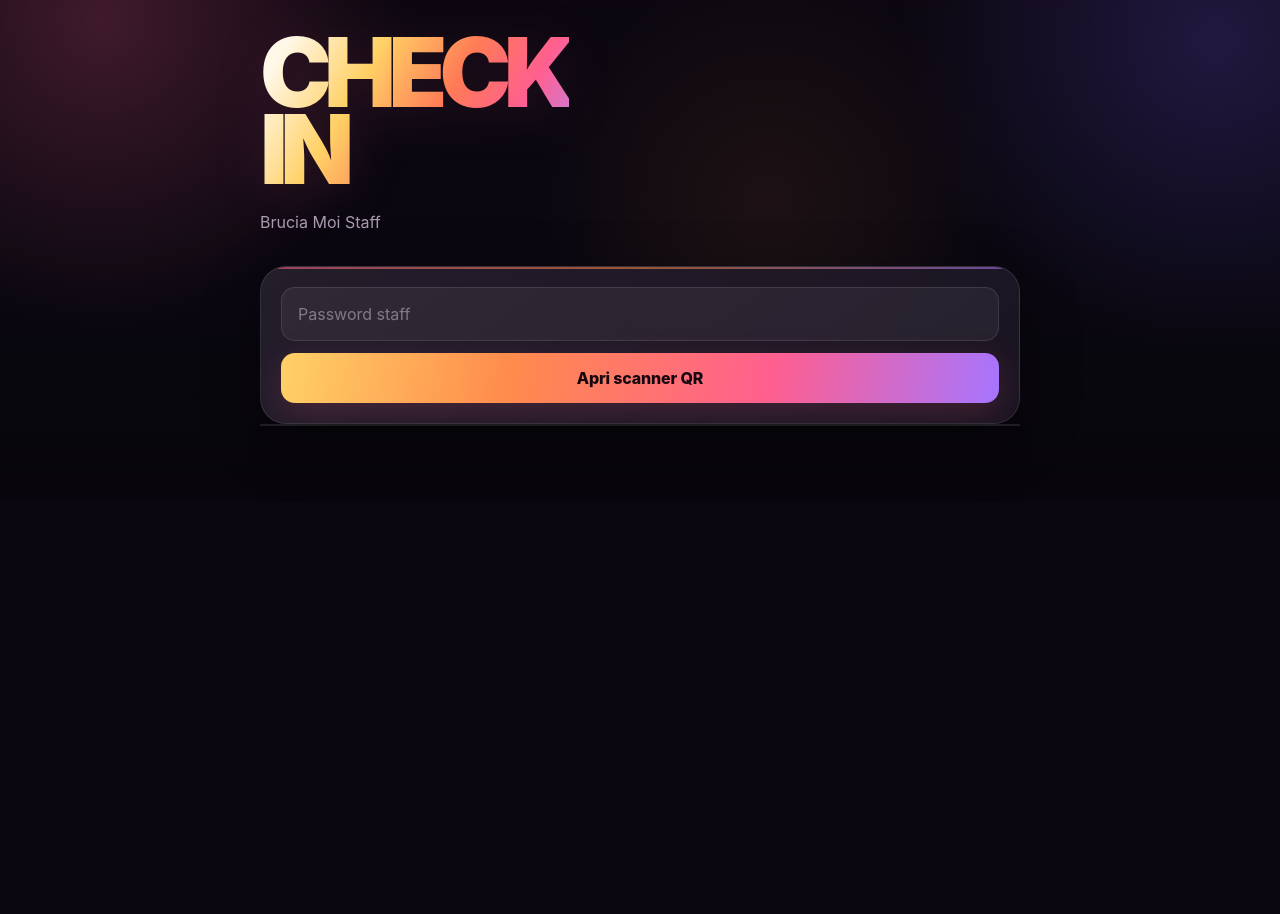
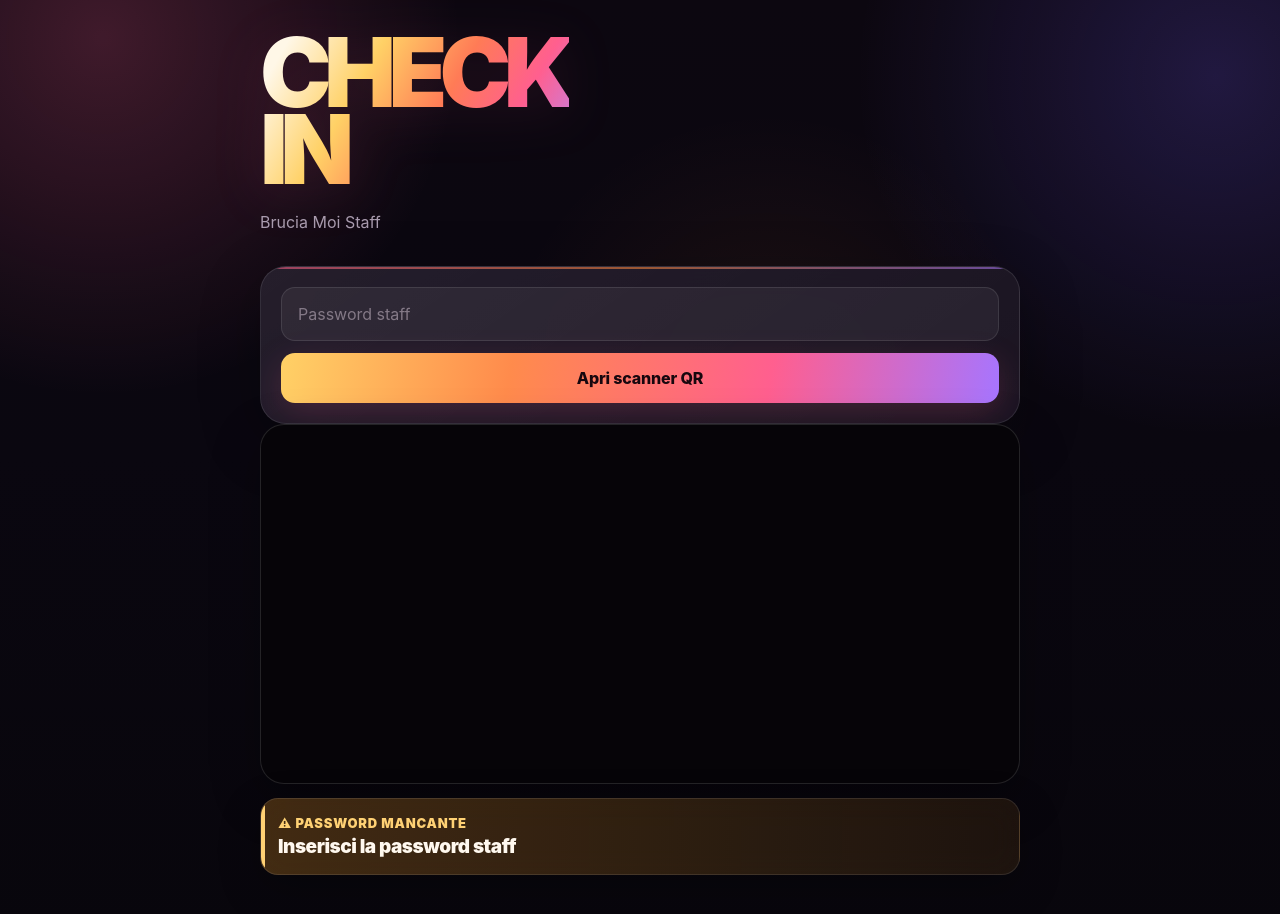
Before and after one commit to ghiusebbe/Brucia-Moi-Ticketing-App, a Next.js app: page /scan in a window 1280 px wide. Both pictures are taken after a click on the button "Apri scanner QR". Shown: the top 914 px of the page. Before the commit the page ends 800 px from the top, so only its background shows below. Built offline with nearby package versions, Linux system fonts and the light colour scheme.

Commit message:
Improve scanner result UX

```diff
--- a/app/globals.css
+++ b/app/globals.css
@@ -1189,3 +1189,117 @@ button:disabled {
     width: 100%;
   }
 }
+
+
+/* SCANNER UX IMPROVEMENTS */
+
+#reader {
+  width: 100% !important;
+  min-height: 360px;
+  overflow: hidden;
+  border-radius: 24px !important;
+  position: relative;
+}
+
+#reader video {
+  width: 100% !important;
+  min-height: 360px;
+  object-fit: cover;
+  border-radius: 24px;
+}
+
+/* Nasconde elementi superflui della libreria scanner */
+#reader__dashboard_section_swaplink,
+#reader__dashboard_section_csr span {
+  font-size: 12px !important;
+}
+
+.scan-banner {
+  position: relative;
+  overflow: hidden;
+
+  margin-top: 14px;
+  padding: 16px 17px;
+
+  border-radius: 18px;
+
+  box-shadow:
+    0 14px 40px rgba(0,0,0,.25);
+
+  animation: scanResultIn .22s ease-out;
+}
+
+.scan-banner::before {
+  content: "";
+  position: absolute;
+  top: 0;
+  left: 0;
+  bottom: 0;
+
+  width: 4px;
+}
+
+.scan-banner.valid::before {
+  background: var(--success);
+}
+
+.scan-banner.used::before {
+  background: var(--danger);
+}
+
+.scan-banner.error::before {
+  background: var(--warning);
+}
+
+.scan-banner-title {
+  font-size: 13px;
+  font-weight: 900;
+  letter-spacing: .06em;
+  text-transform: uppercase;
+}
+
+.scan-banner-name {
+  margin-top: 5px;
+
+  color: var(--text);
+
+  font-size: 19px;
+  line-height: 1.15;
+  font-weight: 900;
+  letter-spacing: -.025em;
+}
+
+.scan-banner.valid .scan-banner-name {
+  color: #f3fff5;
+}
+
+.scan-banner.used .scan-banner-name {
+  color: #fff1f1;
+}
+
+@keyframes scanResultIn {
+  from {
+    opacity: 0;
+    transform: translateY(5px) scale(.99);
+  }
+
+  to {
+    opacity: 1;
+    transform: translateY(0) scale(1);
+  }
+}
+
+@media (max-width: 620px) {
+  #reader,
+  #reader video {
+    min-height: 400px;
+  }
+
+  .scan-banner {
+    padding: 15px 16px;
+  }
+
+  .scan-banner-name {
+    font-size: 20px;
+  }
+}
--- a/app/scan/page.tsx
+++ b/app/scan/page.tsx
@@ -61,7 +61,7 @@ export default function ScanPage() {
 
     bannerTimer.current = setTimeout(() => {
       setBanner(null);
-    }, 2500);
+    }, 4500);
   }
 
   async function unlockAudio() {
@@ -574,7 +574,7 @@ export default function ScanPage() {
             {banner.title}
           </div>
 
-          <div className="scan-banner-subtitle">
+          <div className="scan-banner-name">
             {banner.subtitle}
           </div>
         </div>
```
